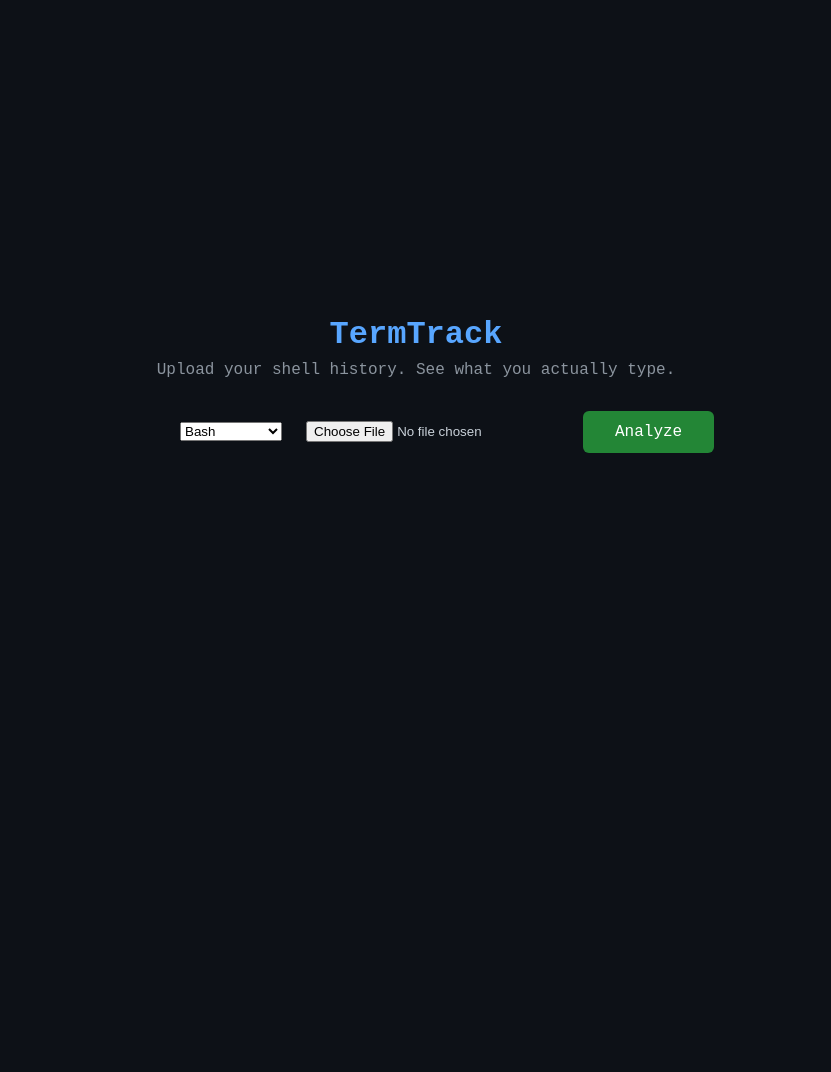
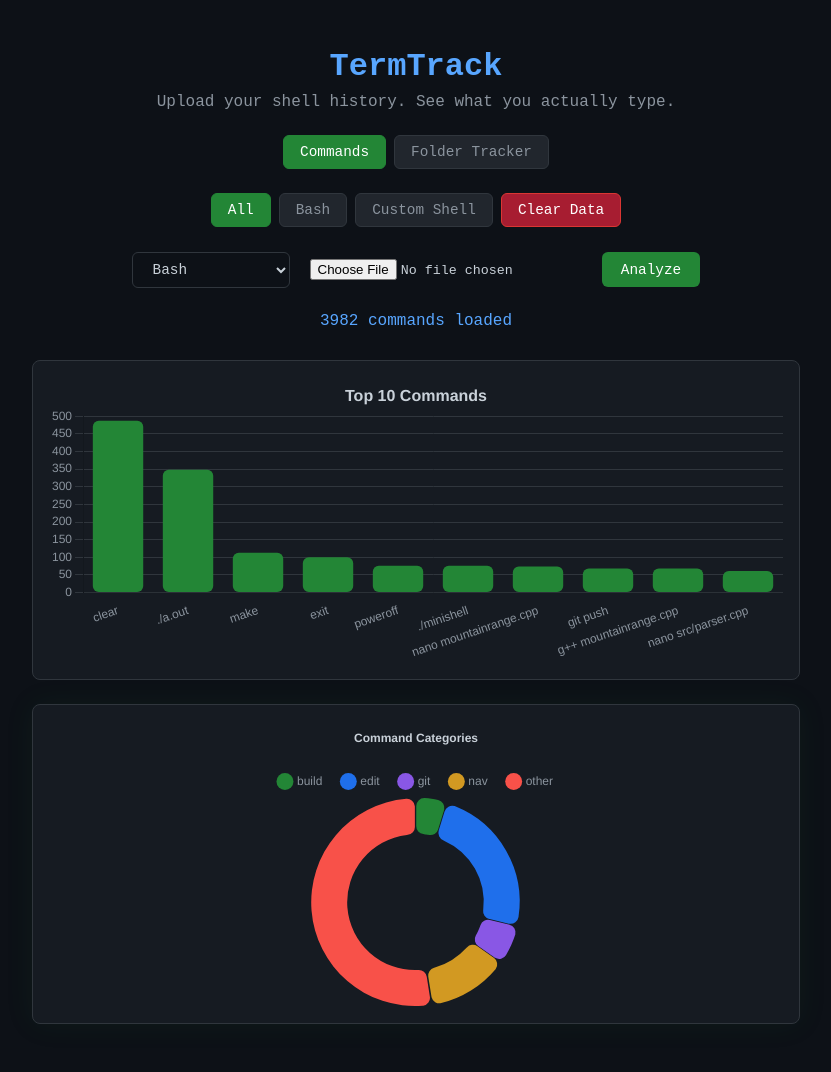
Before and after one commit to horseshoeman-clou/TermTrack, a Flask app: page / in a window 1280 px wide. Shown: the whole page, without its empty margins (224-1055 px from the left). Before the commit the page ends 453 px from the top, so only its background shows below. Run offline with Flask 3, Linux system fonts and the light colour scheme; data comes from the database, SQL or seed files in the repository; both versions use the stored data as it was after the commit.

Commit message:
feat: complete TermTrack v1.0 with folder tracker and full README

```diff
--- a/app.py
+++ b/app.py
@@ -1,5 +1,7 @@
 from flask import Flask, render_template, request
+from pathlib import Path
 import database
+import os
 
 app = Flask(__name__)
 
@@ -29,5 +31,26 @@ def stats():
 
 	return database.get_stats(source)
 
+@app.route("/has-data")
+def has_data():
+	return database.has_data()
+
+@app.route("/scan-folder", methods=["POST"])
+def scan_folder():
+
+    data = request.get_json(silent=True) or {}
+    path = data.get("path", "").strip()
+
+    if not path:
+        return {"error": "No path provided"}, 400
+
+    return database.scan_and_store_folder(path)
+
+@app.route("/folder-stats")
+def folder_stats():
+	return database.get_folder_stats()
+
 if __name__ == "__main__":
-	app.run(debug=True)
+
+	port = int(os.environ.get("PORT", 5000))
+	app.run(host="0.0.0.0", port=port, debug=False)
--- a/static/script.js
+++ b/static/script.js
@@ -1,84 +1,109 @@
 const form = document.getElementById('upload-form');
 const result = document.getElementById('result');
 const chartsDiv = document.querySelector('.charts');
+const sourceBtns = document.querySelectorAll('.source-btn');
+const clearBtn = document.getElementById('clear-btn');
+const tabBtns = document.querySelectorAll('.tab-btn');
+const tabContents = document.querySelectorAll('.tab-content');
+const scanBtn = document.getElementById('scan-btn');
+const folderPathInput = document.getElementById('folder-path');
+const folderResult = document.getElementById('folder-result');
+const subtitle = document.getElementById('subtitle');
 
 let topChartInstance = null;
 let catChartInstance = null;
+let currentSource = 'all';
 
+
+tabBtns.forEach(btn => {
+    btn.addEventListener('click', () => {
+        tabBtns.forEach(b => b.classList.remove('active'));
+        btn.classList.add('active');
+        tabContents.forEach(c => c.classList.remove('active'));
+        document.getElementById(`${btn.dataset.tab}-tab`).classList.add('active');
+
+	if(btn.dataset.tab === 'commands'){
+	subtitle.textContent = 'Uplaod your shell history. See what you actually type.';
+	}
+	else{
+	subtitle.textContent = 'Scan any folder. Track files per subfolder.';
+	}
+    });
+});
+
+// Source filtering
+sourceBtns.forEach(btn => {
+    if (btn.id === 'clear-btn') return;
+    btn.addEventListener('click', () => {
+        sourceBtns.forEach(b => b.classList.remove('active'));
+        btn.classList.add('active');
+        currentSource = btn.dataset.source;
+        loadStats(currentSource);
+    });
+});
+
+// Clear data
+clearBtn.addEventListener('click', async () => {
+    if (!confirm('Clear all data?')) return;
+    await fetch('/clear', { method: 'POST' });
+    chartsDiv.style.display = 'none';
+    result.textContent = 'Data cleared.';
+});
+
+// Upload
 form.addEventListener('submit', async (e) => {
     e.preventDefault();
-
     const fileInput = document.getElementById('history');
     const sourceInput = document.getElementById('source');
-
     if (!fileInput.files.length) {
         result.textContent = "Pick a file first.";
         return;
     }
-
     const formData = new FormData();
     formData.append('history', fileInput.files[0]);
     formData.append('source', sourceInput.value);
-
     result.textContent = "Uploading...";
-
     try {
-        const uploadRes = await fetch('/upload', {
-            method: 'POST',
-            body: formData
-        });
+        const uploadRes = await fetch('/upload', { method: 'POST', body: formData });
         const uploadData = await uploadRes.json();
         result.textContent = `Uploaded! ${uploadData.lines} lines stored.`;
-
-        console.log("Fetching /stats...");
-        const statsRes = await fetch('/stats');
-        console.log("Stats response status:", statsRes.status);
-
-        const stats = await statsRes.json();
-        console.log("Stats object:", stats);
-        console.log("Top commands:", stats.top_commands);
-        console.log("Categories:", stats.categories);
-
-        if (!stats.top_commands || !stats.categories) {
-            result.textContent = "Error: stats missing expected fields";
-            return;
-        }
-
-        chartsDiv.style.display = 'flex';
-        drawCharts(stats);
-
+        await loadStats(currentSource);
     } catch (err) {
-        console.error("Error:", err);
         result.textContent = "Error: " + err.message;
     }
 });
 
+async function loadStats(source) {
+    try {
+        const url = source === 'all' ? '/stats' : `/stats?source=${source}`;
+        const statsRes = await fetch(url);
+        const stats = await statsRes.json();
+        if (!stats.top_commands || !stats.top_commands.length) {
+            chartsDiv.style.display = 'none';
+            result.textContent = 'No data for this source.';
+            return;
+        }
+        chartsDiv.style.display = 'flex';
+        drawCharts(stats);
+    } catch (err) {
+        result.textContent = "Error loading stats: " + err.message;
+    }
+}
+
 function drawCharts(stats) {
-
-    const chartsDiv = document.querySelector('.charts');
-    chartsDiv.style.display = 'flex';
-
-    void chartsDiv.offsetHeight;
-
+    const chartsDivEl = document.querySelector('.charts');
+    chartsDivEl.style.display = 'flex';
+    void chartsDivEl.offsetHeight;
     const topCanvas = document.getElementById('topChart');
     const catCanvas = document.getElementById('catChart');
-
-    if (!topCanvas || !catCanvas) {
-        console.error("Canvas elements not found");
-        return;
-    }
-
+    if (!topCanvas || !catCanvas) return;
     if (topChartInstance) topChartInstance.destroy();
     if (catChartInstance) catChartInstance.destroy();
 
     const topLabels = stats.top_commands.map(item => item[0]);
     const topData = stats.top_commands.map(item => Number(item[1]));
-
     const catLabels = stats.categories.map(item => item[0]);
     const catData = stats.categories.map(item => Number(item[1]));
-
-    console.log("Drawing with topData:", topData);
-    console.log("Drawing with catData:", catData);
 
     topChartInstance = new Chart(topCanvas.getContext('2d'), {
         type: 'bar',
@@ -88,7 +113,13 @@ function drawCharts(stats) {
                 label: 'Usage Count',
                 data: topData,
                 backgroundColor: '#238636',
-                borderRadius: 4
+                hoverBackgroundColor: '#3fb950',
+                borderColor: '#238636',
+                hoverBorderColor: '#56d364',
+                borderWidth: 0,
+                hoverBorderWidth: 2,
+                borderRadius: 6,
+                borderSkipped: false
             }]
         },
         options: {
@@ -96,24 +127,50 @@ function drawCharts(stats) {
             maintainAspectRatio: false,
             plugins: {
                 legend: { display: false },
-                title: { display: true, text: 'Top 10 Commands', color: '#c9d1d9' }
+
+                title: {
+                	 display: true,
+                	 text: 'Top 10 Commands',
+                	 color: '#c9d1d9',
+                	 font: { size: 16,
+                	 	 weight: 'bold'
+                	       }
                 	 },
+
+          tooltip: {
+		backgroundColor: '#161b22',
+		titleColor: '#58a6ff',
+		bodyColor: '#c9d1d9',
+		borderColor: '#30363d',
+		borderWidth: 1,
+		padding: 12,
+		cornerRadius: 8,
+		displayColors: false
+		}
+            },
+
             scales: {
-                y: {
-                    beginAtZero: true,
+                y: { beginAtZero: true,
                      ticks: { color: '#8b949e' },
                      grid: { color: '#30363d' }
                     },
-                x: {
-                    ticks: { color: '#8b949e' },
+
+                x: { ticks: { color: '#8b949e' },
                      grid: { display: false }
                     }
+            },
+            interactions: {
+            	mode: 'index',
+            	intersect: false
+            	},
+            animation: {
+            	duration: 800,
+            	easing: 'easeOutQuart'
             	}
         }
     });
 
     const colors = ['#238636', '#1f6feb', '#8957e5', '#d29922', '#f85149', '#58a6ff'];
-
     catChartInstance = new Chart(catCanvas.getContext('2d'), {
         type: 'doughnut',
         data: {
@@ -121,16 +178,124 @@ function drawCharts(stats) {
             datasets: [{
                 data: catData,
                 backgroundColor: colors,
-                borderWidth: 0
+                borderWidth: 0,
+		borderRadius: 8,
+		hoverOffset: 15,
+		offset: 4
             }]
         },
         options: {
             responsive: true,
             maintainAspectRatio: false,
+            cutout: '65%',
             plugins: {
-                title: { display: true, text: 'Command Categories', color: '#c9d1d9' },
-                legend: { labels: { color: '#8b949e' } }
+                title: { display: true,
+                	 text: 'Command Categories',
+                	 color: '#c9d1d9' },
+
+                legend: { labels: { color: '#8b949e',
+                		    padding: 20,
+                		    usePointStyle: true,
+                		    pointStytle: 'circle'
+                		    } },
+
+                tooltip: { backgroundColor: '#161b22',
+                	  titleColor: '#58a6ff',
+                	  bodyColor: '#c9d1d9',
+                	  borderColor: '#30363d',
+                	  borderWidth: 1,
+                	  padding: 12,
+                	  corderRadius: 8
+                	  }},
+
+               animation: {
+               		 animateScale: true,
+               		 animateRotate: true
+               		 }}
+    });
 }
+
+// Folder scanner
+scanBtn.addEventListener('click', async () => {
+    const path = folderPathInput.value.trim();
+    if (!path) {
+        folderResult.textContent = 'Enter a folder path.';
+        return;
+    }
+    folderResult.textContent = 'Scanning...';
+    try {
+        const res = await fetch('/scan-folder', {
+            method: 'POST',
+            headers: { 'Content-Type': 'application/json' },
+            body: JSON.stringify({ path })
+        });
+
+        if (!res.ok) {
+            const text = await res.text();
+            folderResult.textContent = `Server error ${res.status}: ${text.substring(0, 200)}`;
+            return;
+        }
+
+        const data = await res.json();
+        console.log("SCAN RESPONSE:", JSON.stringify(data, null, 2));
+
+        if (data.error) {
+            folderResult.textContent = 'Error: ' + data.error;
+            return;
+        }
+
+        if (!data.children) {
+            folderResult.textContent = 'Error: response missing children field';
+            console.error("Bad response structure:", data);
+            return;
+        }
+
+        if (!Array.isArray(data.children)) {
+            folderResult.textContent = 'Error: children is not an array';
+            console.error("Children type:", typeof data.children, data.children);
+            return;
+        }
+
+        let html = `<h3 style="color:#58a6ff;margin-bottom:0.5rem;">${data.parent}</h3>`;
+        html += `<table class="folder-table"><tr><th>Subfolder</th><th>Files</th></tr>`;
+        data.children.forEach(child => {
+            html += `<tr><td>${child.name}</td><td>${child.count}</td></tr>`;
+        });
+        html += `<tr class="total-row"><td>Total</td><td>${data.total}</td></tr></table>`;
+        folderResult.innerHTML = html;
+
+    } catch (err) {
+        folderResult.textContent = 'Error: ' + err.message;
+        console.error(err);
     }
 });
+
+function renderFolderStats(data) {
+    let html = '';
+    for (const [parent, info] of Object.entries(data)) {
+        html += `<h3 style="color:#58a6ff;margin-bottom:0.5rem;">${parent}</h3>`;
+        html += `<table class="folder-table"><tr><th>Subfolder</th><th>Files</th></tr>`;
+        info.children.forEach(child => {
+            html += `<tr><td>${child.name}</td><td>${child.count}</td></tr>`;
+        });
+        html += `<tr class="total-row"><td>Total</td><td>${info.total}</td></tr></table>`;
     }
+    folderResult.innerHTML = html;
+}
+
+// Auto-load on page open
+window.addEventListener('DOMContentLoaded', async () => {
+    const res = await fetch('/has-data');
+    const { count } = await res.json();
+    if (count > 0) {
+        await loadStats('all');
+        result.textContent = `${count} commands loaded`;
+    }
+    try {
+        const folderRes = await fetch('/folder-stats');
+        const folderData = await folderRes.json();
+        if (Object.keys(folderData).length > 0) {
+            renderFolderStats(folderData);
+        }
+    } catch (e) {}
+});
--- a/static/style.css
+++ b/static/style.css
@@ -1,77 +1,119 @@
-*{
-    margin:0;
-    padding:0;
-    box-sizing: border-box;
-}
+* { margin: 0; padding: 0; box-sizing: border-box; }
 
-body{
+body {
     background-color: #0d1117;
     color: #c9d1d9;
     font-family: 'Courier New', Courier, monospace;
     display: flex;
     justify-content: center;
-    align-items: center;
+    align-items: flex-start;
     min-height: 100vh;
+    padding: 2rem 1rem;
 }
 
-.container{
+.container {
     text-align: center;
-    max-width: 600px;
-    padding:2rem;
+    max-width: 800px;
+    width: 100%;
+    padding: 1rem;
 }
 
-h1{
-    color: #58a6ff;
-    margin-bottom: 0.5rem;
+h1 { color: #58a6ff; margin-bottom: 0.5rem; }
+.subtitle { color: #8b949e; margin-bottom: 1.5rem; }
+
+.tabs, .source-tabs {
+    display: flex;
+    gap: 0.5rem;
+    margin-bottom: 1.5rem;
+    flex-wrap: wrap;
+    justify-content: center;
 }
 
-h3{
-    color: #563444;
+.tab-btn, .source-btn {
+    background: #21262d;
+    border: 1px solid #30363d;
+    color: #8b949e;
+    padding: 0.5rem 1rem;
+    border-radius: 6px;
+    cursor: pointer;
+    font-family: inherit;
+    font-size: 0.9rem;
+    transition: all 0.2s;
 }
 
-.subtitle{
-    color: #8b949e;
-    margin-bottom: 2rem;
+.tab-btn:hover, .source-btn:hover { border-color: #58a6ff; }
+
+.tab-btn.active, .source-btn.active {
+    background: #238636;
+    color: white;
+    border-color: #238636;
 }
 
-form{
-    display: flex;
-    gap: 1rem;
-    align-items: center;
-    margin: 2rem;
+.source-btn.clear-btn {
+    background: #A71D31;
+    border-color: #da3633;
+    color: white;
 }
 
-input[type="file"]{
+.source-btn.clear-btn:hover {
+    background: #f85149;
+    border-color: #f85149;
+}
+
+.tab-content { display: none; }
+.tab-content.active { display: block; }
+
+form, .folder-scan {
+    display: flex;
+    flex-direction: row;
+    gap: 0.75rem;
+    align-items: center;
+    justify-content: center;
+    margin-bottom: 1.5rem;
+    flex-wrap: wrap;
+}
+
+input[type="file"] {
     color: #c9d1d9;
     padding: 0.5rem;
+    font-family: inherit;
 }
 
-button{
+input[type="text"], select {
+    background: #0d1117;
+    border: 1px solid #30363d;
+    color: #c9d1d9;
+    padding: 0.5rem 1rem;
+    border-radius: 6px;
+    font-family: inherit;
+    font-size: 0.9rem;
+}
+
+button[type="submit"], #scan-btn {
     background-color: #238636;
     color: white;
     border: none;
-    padding: 0.75rem 2rem;
+    padding: 0.6rem 1.2rem;
     font-family: inherit;
-    font-size: 1rem;
+    font-size: 0.9rem;
     cursor: pointer;
     border-radius: 6px;
+    transition: background 0.2s;
 }
 
-button:hover{
-    background-color: #2ea043;
-}
+button[type="submit"]:hover, #scan-btn:hover { background-color: #2ea043; }
 
-#result{
-    margin-top: 2rem;
-    color:#58a6ff
+#result, #folder-result {
+    margin-top: 0.5rem;
+    color: #58a6ff;
+    min-height: 1.5rem;
 }
 
 .charts {
-    margin-top: 2rem;
+    margin-top: 1.5rem;
     display: none;
     flex-direction: column;
     gap: 1.5rem;
-    width: 100%;
 }
 
 .chart-box {
@@ -88,3 +130,32 @@ button:hover{
     width: 100% !important;
     height: 100% !important;
 }
+
+.folder-table {
+    width: 100%;
+    border-collapse: collapse;
+    margin-top: 1rem;
+    text-align: left;
+}
+
+.folder-table th, .folder-table td {
+    border: 1px solid #30363d;
+    padding: 0.6rem;
+}
+
+.folder-table th {
+    background: #161b22;
+    color: #58a6ff;
+}
+
+.folder-table td { color: #c9d1d9; }
+.folder-table tr:nth-child(even) { background: #161b22; }
+.folder-table .total-row {
+    font-weight: bold;
+    background: #21262d;
+    color: #58a6ff;
+}
+
+.chart-box:has(#catChart) {
+   box-shadow: 0 0 30px rgba(35, 134, 54, 0.08);
+}
--- a/templates/index.html
+++ b/templates/index.html
@@ -2,37 +2,41 @@
 <html lang="en">
 <head>
     <meta charset="UTF-8">
-    <meta name="viewport" content="width=device-width,initial-scale=1.0">
-
+    <meta name="viewport" content="width=device-width, initial-scale=1.0">
     <title>TermTrack</title>
-
     <link rel="stylesheet" href="/static/style.css">
     <script src="https://cdn.jsdelivr.net/npm/chart.js"></script>
-
 </head>
-
 <body>
     <div class="container">
+        <h1>TermTrack</h1>
+        <p class="subtitle" id="subtitle">Upload your shell history. See what you actually type.</p>
 
-        <h1>TermTrack</h1>
-        <p class="subtitle">Upload your shell history. See what you actually type.</p>
+        <div class="tabs">
+            <button class="tab-btn active" data-tab="commands">Commands</button>
+            <button class="tab-btn" data-tab="folders">Folder Tracker</button>
+        </div>
+
+        <div id="commands-tab" class="tab-content active">
+            <div class="source-tabs">
+                <button class="source-btn active" data-source="all">All</button>
+                <button class="source-btn" data-source="bash">Bash</button>
+                <button class="source-btn" data-source="custom-shell">Custom Shell</button>
+                <button class="source-btn clear-btn" id="clear-btn">Clear Data</button>
+            </div>
 
             <form id="upload-form" enctype="multipart/form-data">
                 <select name="source" id="source">
-
                     <option value="bash">Bash</option>
                     <option value="custom-shell">Custom Shell</option>
-
                 </select>
-
-            <input type="file" name="history" id="history" accept=".txt, .bash_history">
-
+                <input type="file" name="history" id="history" accept=".txt,.bash_history">
                 <button type="submit">Analyze</button>
             </form>
 
             <div id="result"></div>
 
-        <div class="charts" style="display: none;">
+            <div class="charts" style="display:none;">
                 <div class="chart-box">
                     <canvas id="topChart"></canvas>
                 </div>
@@ -42,7 +46,15 @@
             </div>
         </div>
 
+        <div id="folders-tab" class="tab-content">
+            <div class="folder-scan">
+                <input type="text" id="folder-path" placeholder="~/cses or /home/user/practice">
+                <button id="scan-btn">Scan Folder</button>
+            </div>
+            <div id="folder-result"></div>
+        </div>
+    </div>
+
     <script src="/static/script.js"></script>
-
 </body>
 </html>
```
Also changed, not shown: database.py (+110 -45 lines), README.md (added), history.db, 2 other files. Lines whose indentation alone changed are shown as unchanged.
